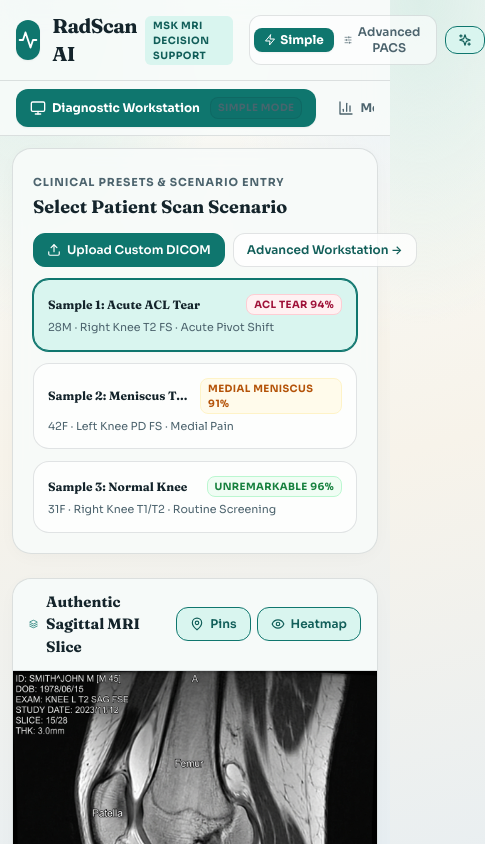
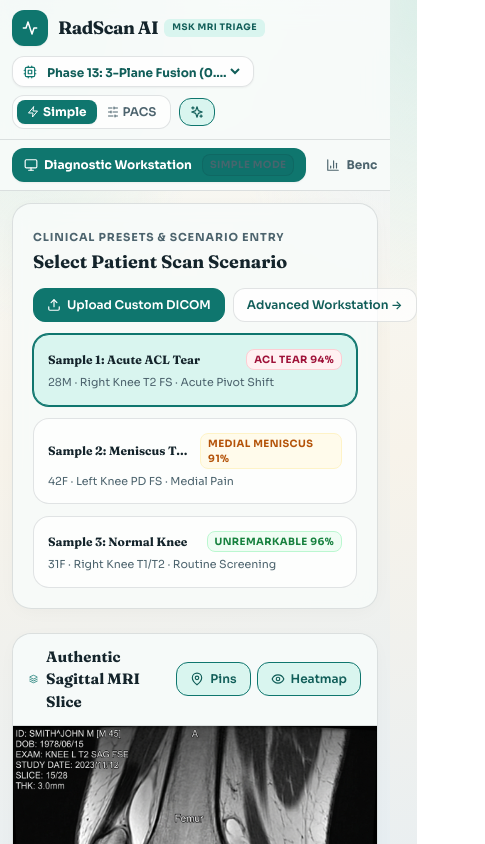
Before and after one commit to Sahil5273/RadScan-AI, a Next.js app in the folder frontend/: page / in a window 390 px wide. Shown: the top 844 px of the page, 485 px wide, since content can reach past the window. Built offline with nearby package versions, Linux system fonts and the light colour scheme; no server answers.

Commit message:
fix: Update model dropdown labels to Phase 13 (0.802 LB) and Phase 13+15 Ensemble (0.809 LB), fix mobile header layout responsiveness

```diff
--- a/frontend/components/Header.tsx
+++ b/frontend/components/Header.tsx
@@ -34,19 +34,19 @@ export default function Header({
   return (
     <header id="tour-portal-header" className="sticky top-0 z-40 backdrop-blur-md border-b border-[var(--line)] bg-[var(--panel)]">
       {/* Editorial Identity Bar */}
-      <div className="border-b border-[var(--line)] px-4 py-3 sm:px-6">
-        <div className="mx-auto flex max-w-[1680px] items-center justify-between gap-4">
-          <div className="flex items-center gap-3">
-            <div className="flex h-10 w-10 items-center justify-center rounded-xl bg-[var(--accent)] text-white shadow-sm">
-              <Activity className="h-5 w-5" strokeWidth={2.25} />
+      <div className="border-b border-[var(--line)] px-3 py-2.5 sm:px-6">
+        <div className="mx-auto flex max-w-[1680px] flex-wrap items-center justify-between gap-2.5 sm:gap-4">
+          <div className="flex items-center gap-2.5">
+            <div className="flex h-9 w-9 sm:h-10 sm:w-10 items-center justify-center rounded-xl bg-[var(--accent)] text-white shadow-sm shrink-0">
+              <Activity className="h-4 w-4 sm:h-5 sm:w-5" strokeWidth={2.25} />
             </div>
             <div>
-              <div className="flex items-center gap-2">
-                <span className="text-xl font-bold tracking-tight text-[var(--ink)] font-display">
+              <div className="flex flex-wrap items-center gap-1.5 sm:gap-2">
+                <span className="text-lg sm:text-xl font-bold tracking-tight text-[var(--ink)] font-display">
                   RadScan AI
                 </span>
-                <span className="rounded-md bg-[var(--highlight)] px-2 py-0.5 text-[10px] font-bold uppercase tracking-wider text-[var(--accent-deep)]">
-                  MSK MRI Decision Support
+                <span className="rounded-md bg-[var(--highlight)] px-2 py-0.5 text-[9px] sm:text-[10px] font-bold uppercase tracking-wider text-[var(--accent-deep)]">
+                  MSK MRI Triage
                 </span>
               </div>
               <div className="hidden text-xs text-[var(--muted)] sm:block">
@@ -55,22 +55,22 @@ export default function Header({
             </div>
           </div>
 
-          {/* Right Controls: Engine Selector & Mode Toggle */}
-          <div className="flex items-center gap-2 sm:gap-3">
-            {/* Model Selector Dropdown */}
-            <div id="tour-model-selector" className="hidden items-center gap-1.5 rounded-xl border border-[var(--line)] bg-white/70 px-3 py-1.5 text-xs font-semibold text-[var(--ink)] md:flex shadow-sm">
+          {/* Right Controls: Engine Selector & Mode Toggle (Fully Responsive on Mobile) */}
+          <div className="flex flex-wrap items-center gap-2 sm:gap-3">
+            {/* Model Selector Dropdown (Visible on Mobile & Desktop) */}
+            <div id="tour-model-selector" className="flex items-center gap-1.5 rounded-xl border border-[var(--line)] bg-white/80 px-2.5 py-1.5 text-xs font-semibold text-[var(--ink)] shadow-sm max-w-full">
               <Cpu className="h-3.5 w-3.5 text-[var(--accent)] shrink-0" />
-              <span className="text-[11px] text-[var(--muted)] hidden lg:inline">Engine:</span>
+              <span className="text-[11px] text-[var(--muted)] hidden sm:inline">Engine:</span>
               <select
                 value={selectedModel}
                 onChange={(e) => onSelectModel(e.target.value)}
-                className="bg-transparent text-xs font-semibold text-[var(--accent-deep)] outline-none cursor-pointer"
+                className="bg-transparent text-xs font-bold text-[var(--accent-deep)] outline-none cursor-pointer max-w-[200px] sm:max-w-none truncate"
               >
                 <option value="phase1-sagittal-resnet18">
-                  Phase 4: 3-Plane Fusion (0.802 LB)
+                  Phase 13: 3-Plane Fusion (0.802 LB)
                 </option>
                 <option value="phase4-3plane-resnet18">
-                  Phase 5: 3D SwinUNETR Ensemble (0.809 LB Champion)
+                  Phase 13 + 15: Ensemble Blend (0.809 LB Champion)
                 </option>
                 <option value="phase3-multimodal-oracle">
                   Phase 3: Multimodal Oracle (0.852 AUC)
@@ -79,7 +79,7 @@ export default function Header({
             </div>
 
             {/* UI Mode Toggle (Simple vs Advanced) */}
-            <div className="flex items-center rounded-xl border border-[var(--line)] bg-white/60 p-1 text-xs font-semibold">
+            <div className="flex items-center rounded-xl border border-[var(--line)] bg-white/70 p-1 text-xs font-semibold">
               <button
                 onClick={() => onToggleUiMode('simple')}
                 className={`flex items-center gap-1 rounded-lg px-2.5 py-1 text-xs transition ${
@@ -100,21 +100,22 @@ export default function Header({
                 }`}
               >
                 <SlidersHorizontal className="h-3 w-3" />
-                Advanced PACS
+                <span className="hidden sm:inline">Advanced PACS</span>
+                <span className="sm:hidden">PACS</span>
               </button>
             </div>
 
             {onOpenTour && (
               <button
                 onClick={onOpenTour}
-                className="inline-flex items-center gap-1.5 rounded-xl border border-[var(--accent)] bg-[var(--highlight)] px-3 py-1.5 text-xs font-bold text-[var(--accent-deep)] transition hover:bg-[var(--accent)] hover:text-white"
+                className="inline-flex items-center gap-1.5 rounded-xl border border-[var(--accent)] bg-[var(--highlight)] px-2.5 py-1.5 text-xs font-bold text-[var(--accent-deep)] transition hover:bg-[var(--accent)] hover:text-white"
               >
                 <Sparkles className="h-3.5 w-3.5" />
                 <span className="hidden sm:inline">Help</span>
               </button>
             )}
 
-            <div className="hidden items-center gap-1.5 border-l border-[var(--line)] pl-3 text-[11px] font-semibold text-[var(--muted)] md:flex">
+            <div className="hidden items-center gap-1.5 border-l border-[var(--line)] pl-3 text-[11px] font-semibold text-[var(--muted)] xl:flex">
               <Lock className="h-3.5 w-3.5" />
               Demo · no patient data
             </div>
@@ -123,42 +124,39 @@ export default function Header({
       </div>
 
       {/* Module Navigation Bar */}
-      <nav className="px-4 sm:px-6">
-        <div className="mx-auto flex max-w-[1680px] items-center justify-between overflow-x-auto">
-          <div className="flex items-center gap-2 py-2">
+      <nav className="px-3 sm:px-6">
+        <div className="mx-auto flex max-w-[1680px] items-center justify-between overflow-x-auto py-1">
+          <div className="flex items-center gap-2 py-1">
             <button
               onClick={() => onChangeView('workspace')}
-              className={`inline-flex items-center gap-1.5 whitespace-nowrap rounded-xl px-3.5 py-2 text-xs font-bold transition ${
+              className={`inline-flex items-center gap-1.5 whitespace-nowrap rounded-xl px-3 py-1.5 sm:px-3.5 sm:py-2 text-xs font-bold transition ${
                 currentView === 'workspace'
                   ? 'bg-[var(--accent)] text-white shadow-sm'
                   : 'text-[var(--muted)] hover:bg-white/60 hover:text-[var(--ink)]'
               }`}
             >
-              <Monitor className="h-4 w-4" />
+              <Monitor className="h-3.5 w-3.5 sm:h-4 sm:w-4" />
               Diagnostic Workstation
-              <span className="chip chip-neutral text-[9px] uppercase ml-1 opacity-90">
+              <span className="chip chip-neutral text-[9px] uppercase ml-1 opacity-90 hidden sm:inline">
                 {uiMode} Mode
               </span>
             </button>
 
             <button
               onClick={() => onChangeView('models')}
-              className={`inline-flex items-center gap-1.5 whitespace-nowrap rounded-xl px-3.5 py-2 text-xs font-bold transition ${
+              className={`inline-flex items-center gap-1.5 whitespace-nowrap rounded-xl px-3 py-1.5 sm:px-3.5 sm:py-2 text-xs font-bold transition ${
                 currentView === 'models'
                   ? 'bg-[var(--accent)] text-white shadow-sm'
                   : 'text-[var(--muted)] hover:bg-white/60 hover:text-[var(--ink)]'
               }`}
             >
-              <BarChart3 className="h-4 w-4" />
-              Model Comparison & Benchmarks
-              <span className="chip chip-info text-[9px] uppercase ml-1">
-                RSNA Benchmark
-              </span>
+              <BarChart3 className="h-3.5 w-3.5 sm:h-4 sm:w-4" />
+              Benchmarks & Specs
             </button>
           </div>
 
-          <div className="hidden items-center gap-2 text-xs text-[var(--muted)] sm:flex">
-            <span>Selected Engine: <strong className="text-[var(--accent-deep)] font-bold">{selectedModel === 'phase1-sagittal-resnet18' ? 'Phase 4 Multi-Planar (0.802 LB)' : selectedModel === 'phase4-3plane-resnet18' ? 'Phase 5 3D SwinUNETR (0.809 LB)' : 'Phase 3 Multimodal (0.852 AUC)'}</strong></span>
+          <div className="hidden items-center gap-2 text-xs text-[var(--muted)] lg:flex">
+            <span>Selected Engine: <strong className="text-[var(--accent-deep)] font-bold">{selectedModel === 'phase1-sagittal-resnet18' ? 'Phase 13 (0.802 LB)' : selectedModel === 'phase4-3plane-resnet18' ? 'Phase 13 + 15 Ensemble (0.809 LB)' : 'Phase 3 Multimodal (0.852 AUC)'}</strong></span>
           </div>
         </div>
       </nav>
--- a/frontend/components/ModelComparisonView.tsx
+++ b/frontend/components/ModelComparisonView.tsx
@@ -40,13 +40,13 @@ interface ModelMeta {
 const DEFAULT_MODELS: ModelMeta[] = [
   {
     id: 'phase1-sagittal-resnet18',
-    name: 'Phase 4: 3-Plane Multi-Planar Fusion (0.802 LB)',
-    short_name: 'Phase 4 (0.802 LB)',
+    name: 'Phase 13: 3-Plane Multi-Planar Fusion (0.802 LB)',
+    short_name: 'Phase 13 (0.802 LB)',
     architecture: '3-Plane Concatenation (Sag+Cor+Ax) + BiGRU (0.802 LB)',
     latency_ms: 18,
     gpu_memory: '2.2 GB',
     training_dataset: 'RSNA Knee MRI Dataset (224x224x24 Slices)',
-    best_for: 'Fast unread DICOM triage for ACL tears & meniscus lesions (0.802 LB)',
+    best_for: 'Single-model unread DICOM triage for ACL tears & meniscus lesions (0.802 LB)',
     overall_auc: 0.802,
     kaggle_score: '0.802 LB',
     mode_type: 'Multi-Planar Vision Triage',
@@ -75,9 +75,9 @@ const DEFAULT_MODELS: ModelMeta[] = [
   },
   {
     id: 'phase4-3plane-resnet18',
-    name: 'Phase 5: Advanced 3D SwinUNETR + BiGRU Ensemble (0.809 LB)',
-    short_name: 'Phase 5 (0.809 LB Champion)',
-    architecture: '3D SwinUNETR + Multi-Head Self-Attention Ensemble (0.809 LB)',
+    name: 'Phase 13 + 15: Ensemble Blend (0.809 LB Champion)',
+    short_name: 'Phase 13 + 15 Ensemble (0.809 LB)',
+    architecture: '0.60 x Phase 13 + 0.40 x Phase 15 Label Rescue Ensemble (0.809 LB)',
     latency_ms: 35,
     gpu_memory: '3.8 GB',
     training_dataset: 'RSNA Knee MRI Dataset (Extended Multi-Planar Volumetric)',
@@ -87,7 +87,7 @@ const DEFAULT_MODELS: ModelMeta[] = [
     mode_type: 'Top Vision Ensemble Champion',
     pros: [
       'Top-ranking 0.809 Kaggle Leaderboard score across all 12 target pathologies',
-      'Advanced 3D SwinUNETR attention backbone for full volumetric voxel modeling',
+      'Weighted 0.60 Phase 13 + 0.40 Phase 15 ensemble blending',
       'Superior joint space, cartilage, and multi-ligament injury detection',
     ],
     cons: [
```
Also changed, not shown: 1 other file (tests, documents, lock files or other folders).
